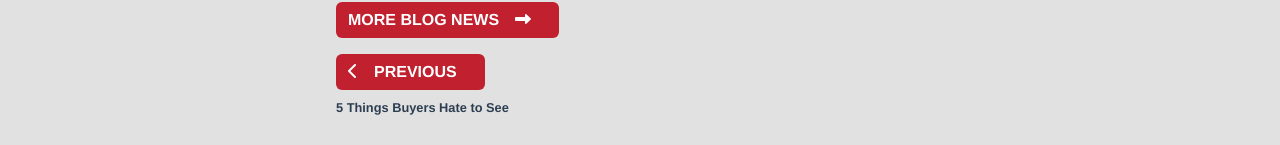
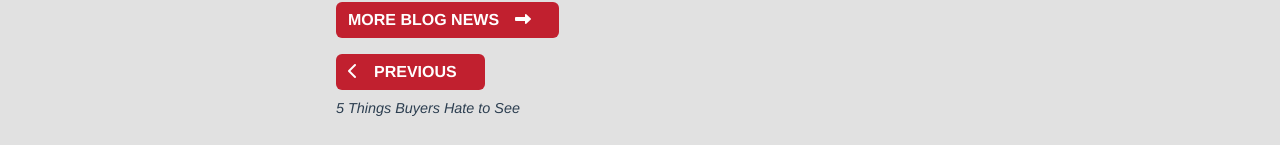
Before and after one commit to Sanparty/jmanucdoc-vue, a Vue app: page /blogposts/1 in a window 1280 px wide. Shown: the part 807-952 px from the top of the page. Built offline with nearby package versions, Linux system fonts and the light colour scheme.

Commit message:
adjusted font

```diff
--- a/src/blogposts/blogPost.vue
+++ b/src/blogposts/blogPost.vue
@@ -256,13 +256,9 @@ h1 {
   display: flex;
   justify-content: space-between;
 }
-.blog_button_stack {
-  display: flex;
-  flex-direction: column;
-}
 .postName {
-  font-size: 0.8rem;
-  font-weight: bold;
+  font-style: italic;
+  font-size: 0.9rem;
   padding-top: 0.5rem;
 }
 .postNameRight {
```
